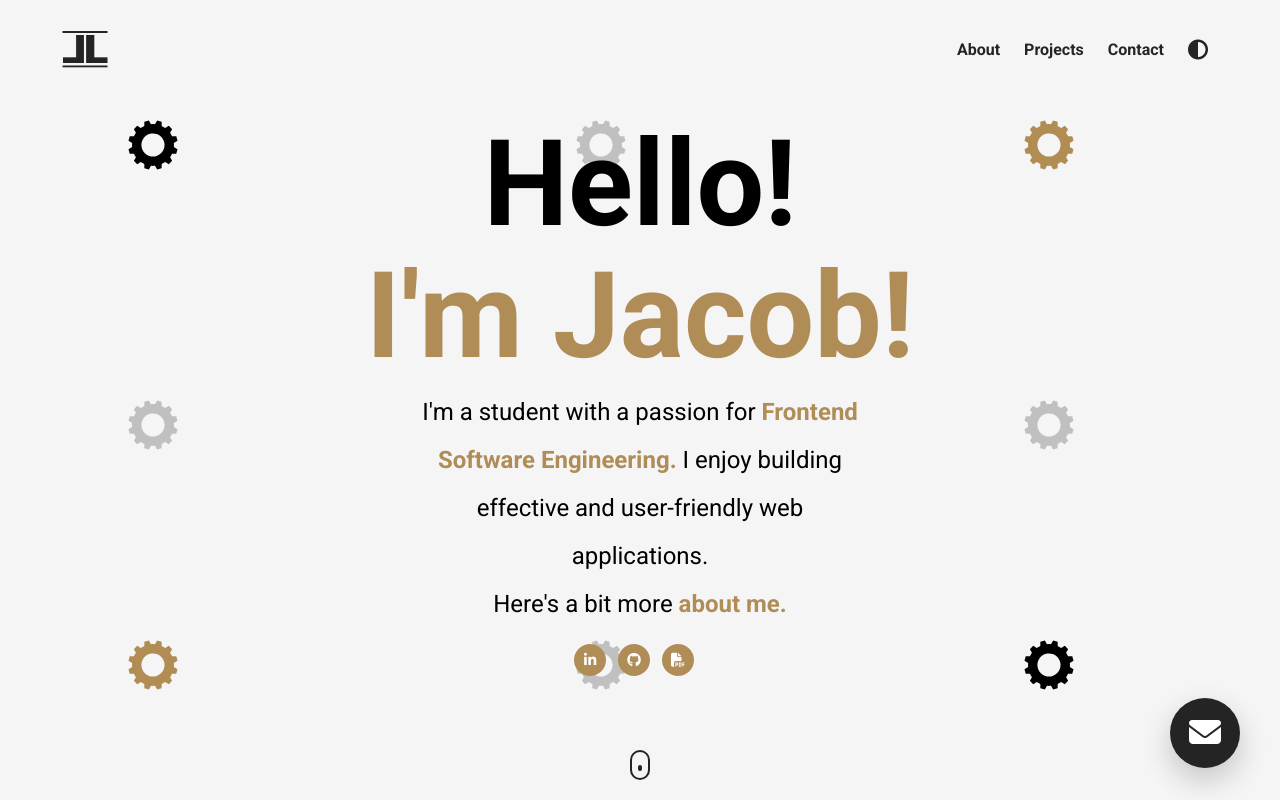
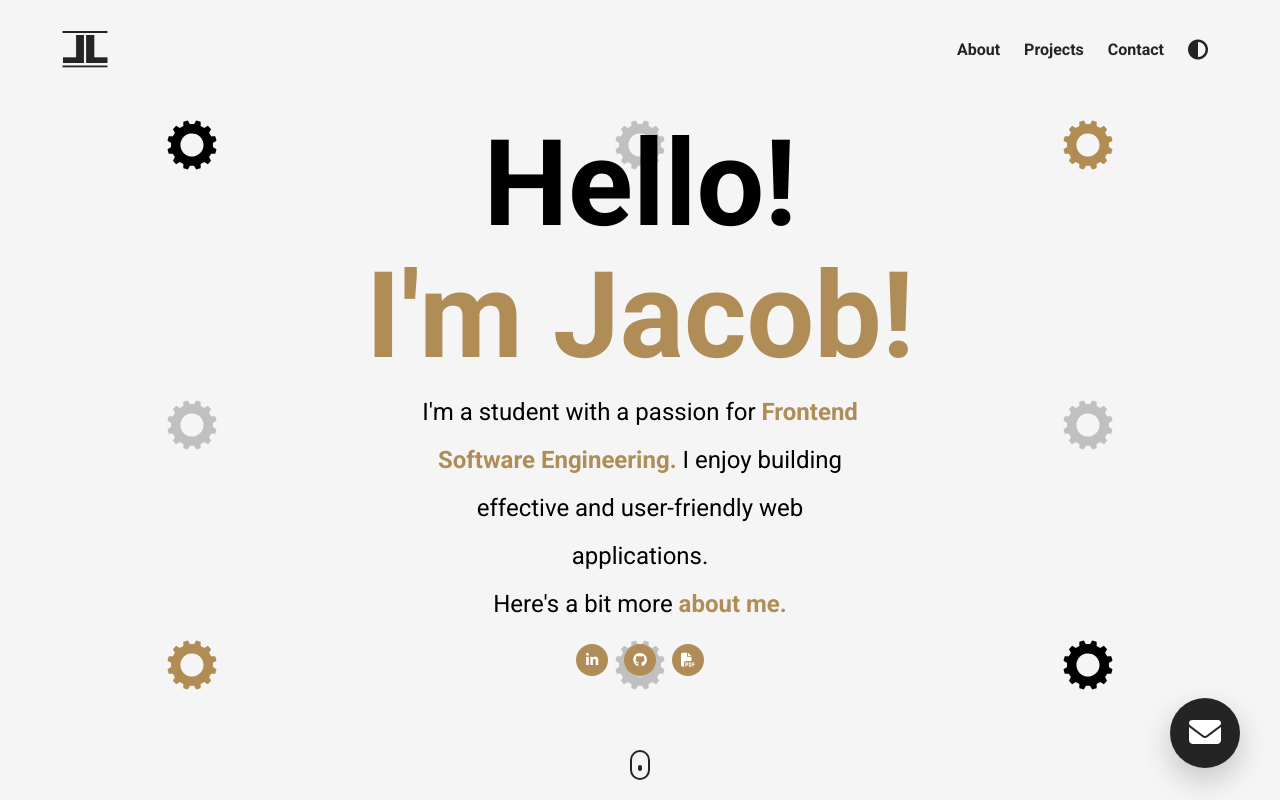
Before and after one commit to JacobLopez1/AdvancedEportfolio, a plain HTML site: page index.html in a window 1280 px wide. Shown: the top 800 px of the page. Drawn offline with nearby package versions, Linux system fonts and the light colour scheme.

Commit message:
gear fix

```diff
--- a/style.css
+++ b/style.css
@@ -227,7 +227,7 @@ LANDING
     width: 32px;
     height: 32px;
     font-size: 14px;
-    margin-right: 12px;
+    margin: 0 8px;
     display: flex;
     justify-content: center;
     align-items: center;
@@ -637,24 +637,24 @@ footer {
 
 .shape--0 {
     top: 15vh;
-    left: 10vw;
+    left: calc(15% - 25px);
 }
 
 .shape--1 {
     top: 15vh;
-    left: 45vw;
+    left: calc(50% - 25px);
     filter: invert(93%) sepia(0%) saturate(157%) hue-rotate(139deg) brightness(86%) contrast(85%);
 }
 
 .shape--2 {
     top: 15vh;
-    left: 80vw;
+    left: calc(85% - 25px);
     filter: invert(53%) sepia(3%) saturate(6326%) hue-rotate(358deg) brightness(109%) contrast(80%);
 }
 
 .shape--3 {
     top: 50vh;
-    left: 10vw;
+    left: calc(15% - 25px);
     filter: invert(93%) sepia(0%) saturate(157%) hue-rotate(139deg) brightness(86%) contrast(85%);
 }
 
@@ -666,25 +666,25 @@ footer {
 
 .shape--5 {
     top: 50vh;
-    left: 80vw;
+    left: calc(85% - 25px);
     filter: invert(93%) sepia(0%) saturate(157%) hue-rotate(139deg) brightness(86%) contrast(85%);
 }
 
 .shape--6 {
     top: 80vh;
-    left: 10vw;
+    left: calc(15% - 25px);
     filter: invert(53%) sepia(3%) saturate(6326%) hue-rotate(358deg) brightness(109%) contrast(80%);
 }
 
 .shape--7 {
     top: 80vh;
-    left: 45vw;
+    left: calc(50% - 25px);
     filter: invert(93%) sepia(0%) saturate(157%) hue-rotate(139deg) brightness(86%) contrast(85%);
 }
 
 .shape--8 {
     top: 80vh;
-    left: 80vw;
+    left: calc(85% - 25px);
 }
 
 /* Small Phones, tablets, large smart phones */
```
